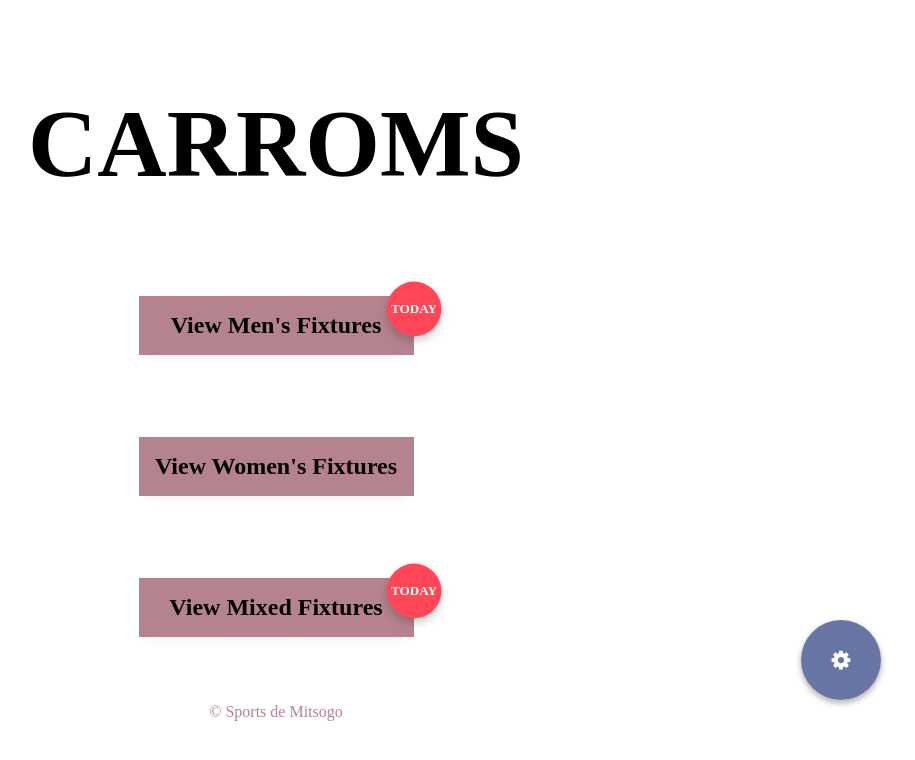
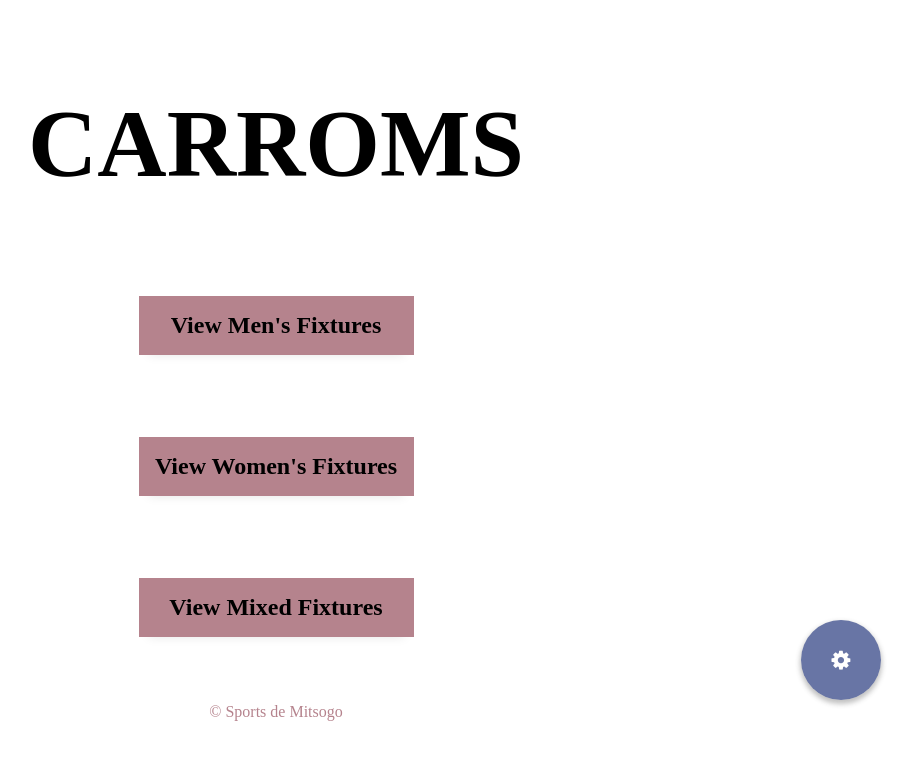
Before and after one commit to i-avm/sports_de_mits, a Next.js app: page /carroms in a window 1280 px wide. Shown: the top 760 px of the page, without its empty margins (364-1279 px from the left). Built offline with nearby package versions, Linux system fonts and the light colour scheme.

Commit message:
fixture_update(carroms): update today-indicator

```diff
--- a/src/pages/[game]/index.js
+++ b/src/pages/[game]/index.js
@@ -17,7 +17,7 @@ export default function Game() {
           <br />
         </h1>
         <Link href="/carroms/mens/fixtures/">
-          <block className="bg-primary today-indicator">View Men's Fixtures</block>
+          <block className="bg-primary">View Men's Fixtures</block>
         </Link>
         <br />
         <Link href="/carroms/womens/fixtures/">
@@ -27,7 +27,7 @@ export default function Game() {
         </Link>
         <br />
         <Link href="/carroms/mixed/fixtures/">
-          <block className="bg-primary today-indicator">View Mixed Fixtures</block>
+          <block className="bg-primary">View Mixed Fixtures</block>
         </Link>
         <br />
         <p>© Sports de Mitsogo</p>
```
